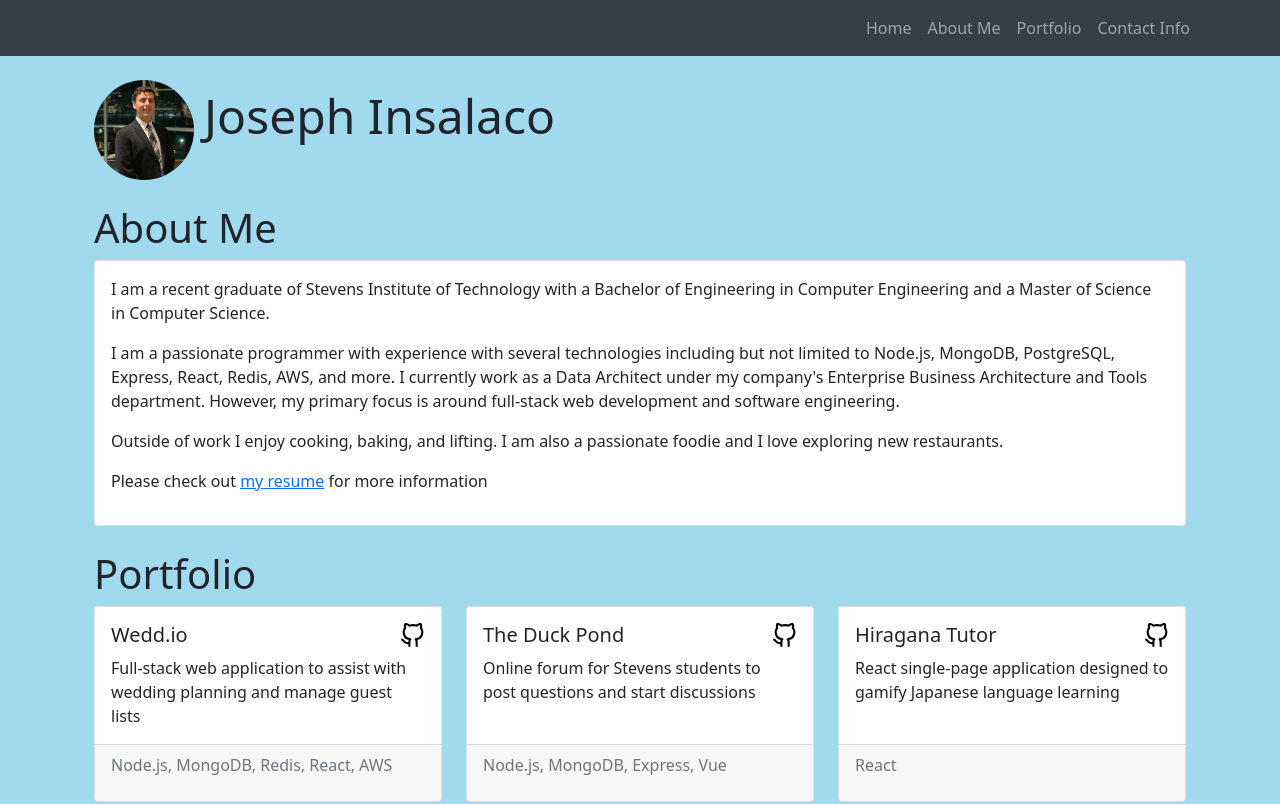
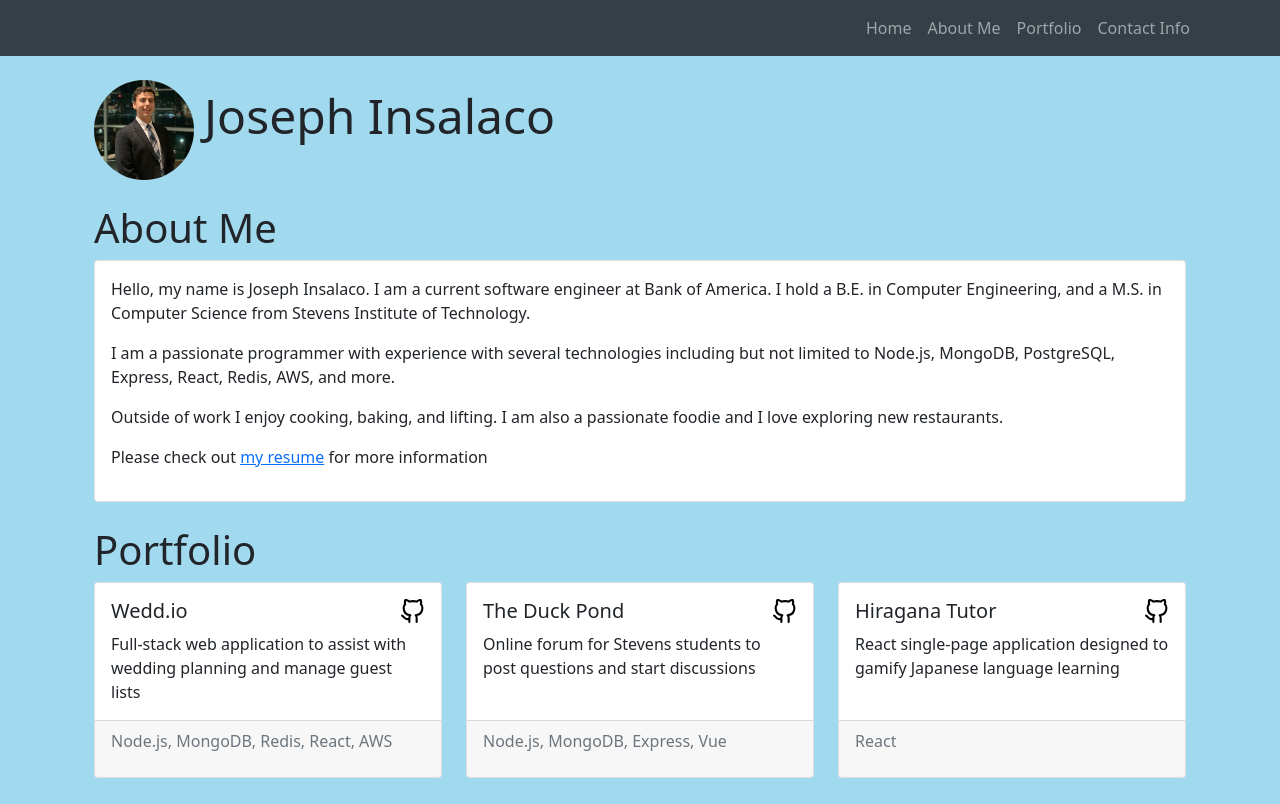
Before and after one commit to JInsalaco/PortfolioSite, a React (Create React App) app: page / in a window 1280 px wide. Shown: the top 804 px of the page. Built offline with nearby package versions, Linux system fonts and the light colour scheme.

Commit message:
updating about me section

```diff
--- a/src/components/About.tsx
+++ b/src/components/About.tsx
@@ -9,15 +9,12 @@ export function About(){
             <Card>
                 <Card.Body>
                 <p>
-                    I am a recent graduate of Stevens Institute of Technology with a
-                    Bachelor of Engineering in Computer Engineering and a Master of Science
-                    in Computer Science.
+                    Hello, my name is Joseph Insalaco. I am a current software engineer at Bank of America. I hold a B.E. in Computer
+                    Engineering, and a M.S. in Computer Science from Stevens Institute of Technology.
                 </p>
                 <p>
                     I am a passionate programmer with experience with several technologies including but not limited to
-                    Node.js, MongoDB, PostgreSQL, Express, React, Redis, AWS, and more. I currently work as a Data Architect
-                    under my company's Enterprise Business Architecture and Tools department. However, my primary focus is
-                    around full-stack web development and software engineering.
+                    Node.js, MongoDB, PostgreSQL, Express, React, Redis, AWS, and more.
                 </p>
                 <p>
                     Outside of work I enjoy cooking, baking, and lifting. I am also a passionate
```
